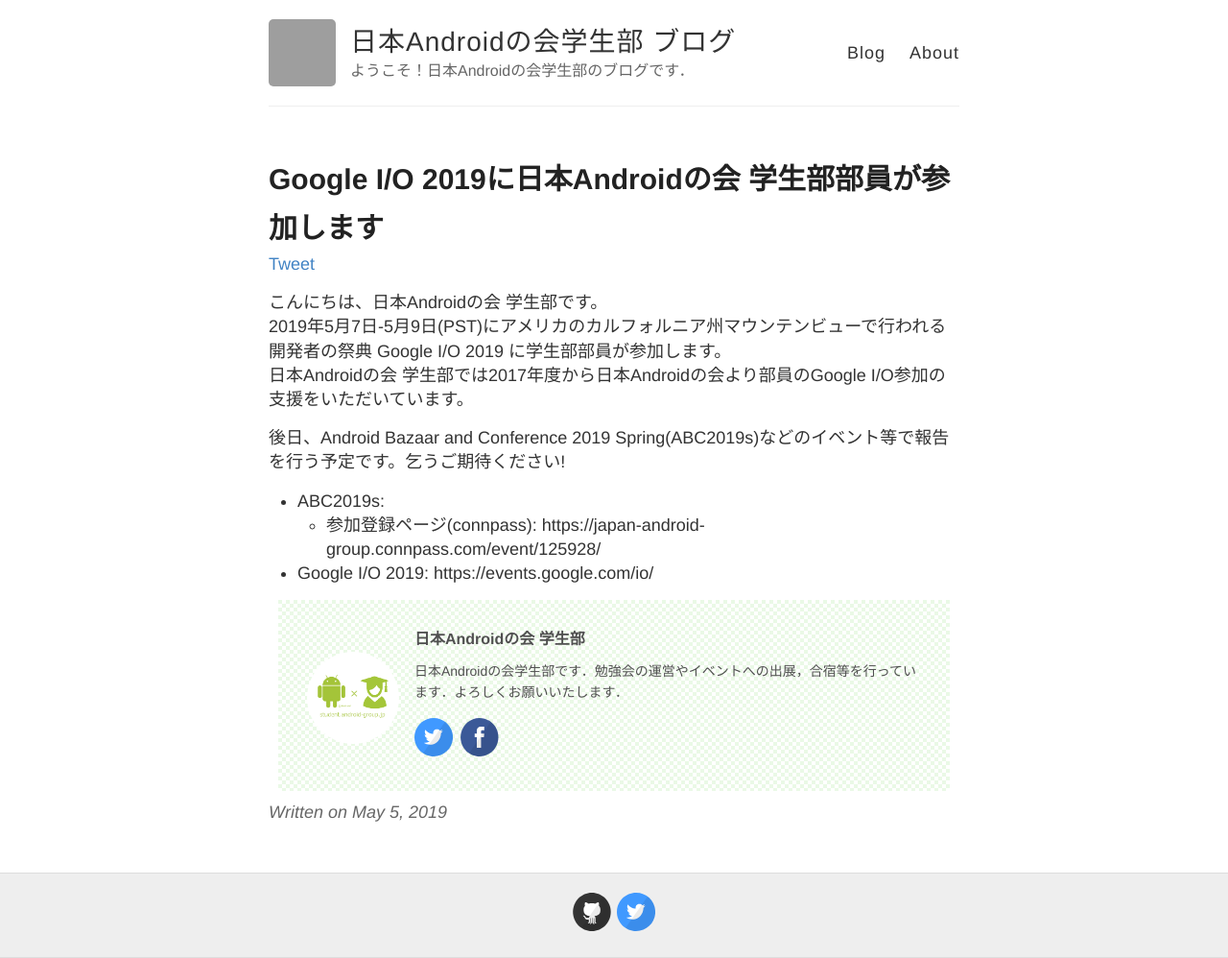
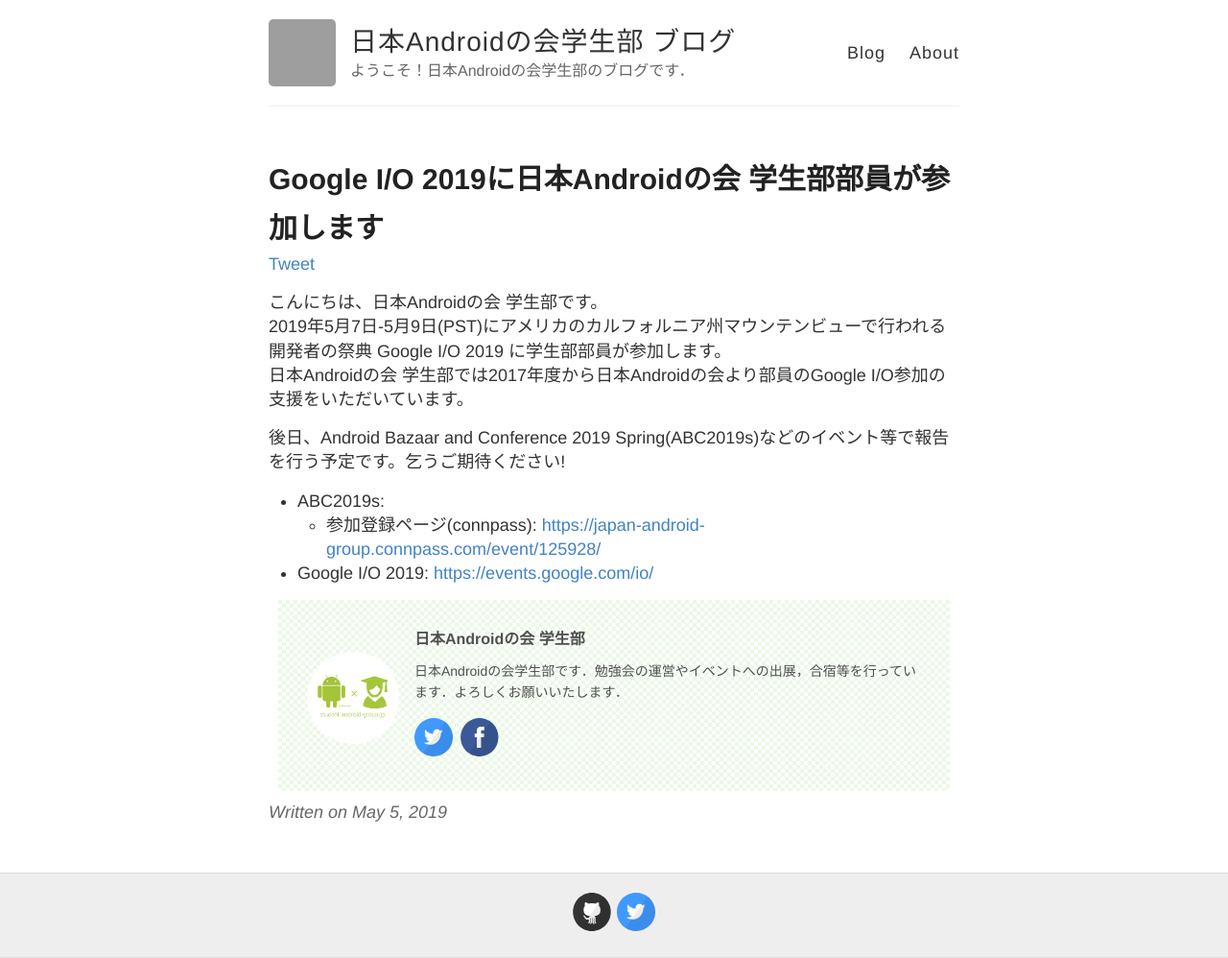
Before and after one commit to jagsc/blog, a Jekyll site: the page built from _posts/2019-05-05-dispatch-google-io19.md, in a window 1280 px wide. Shown: the whole page at 96% size. Built offline with Jekyll 4.4.1, drawn with Linux system fonts in a browser that asks for light colours; comment, search, counter and statistics services are not loaded; some of the changed lines change nothing that is shown; grey boxes are pictures that could not be loaded.

Commit message:
fix hyper link

```diff
--- a/_posts/2019-05-05-dispatch-google-io19.md
+++ b/_posts/2019-05-05-dispatch-google-io19.md
@@ -15,5 +15,5 @@
 後日、Android Bazaar and Conference 2019 Spring(ABC2019s)などのイベント等で報告を行う予定です。乞うご期待ください!
 
 - ABC2019s:
-  - 参加登録ページ(connpass): https://japan-android-group.connpass.com/event/125928/
-- Google I/O 2019: https://events.google.com/io/
+  - 参加登録ページ(connpass): [https://japan-android-group.connpass.com/event/125928/](https://japan-android-group.connpass.com/event/125928/)
+- Google I/O 2019: [https://events.google.com/io/](https://events.google.com/io/)
```
